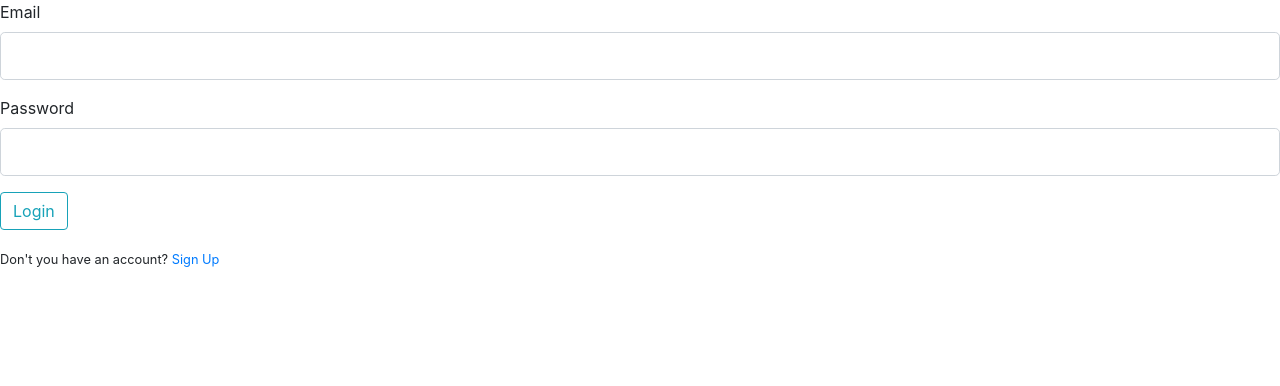
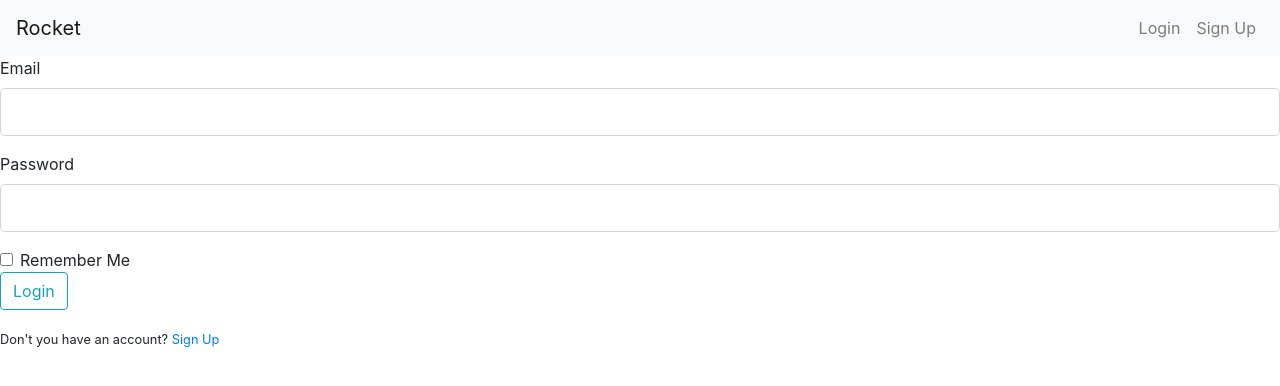
Before and after one commit to berkgaffaroglu/Rocket, a Flask app: page /login in a window 1280 px wide. Shown: the top 386 px of the page. Run offline with Flask 2, Linux system fonts and the light colour scheme; some libraries are stand-ins or nearby versions.

Commit message:
login ssy

```diff
--- a/Rocket/__init__.py
+++ b/Rocket/__init__.py
@@ -1,6 +1,7 @@
 from flask import Flask
 from flask_sqlalchemy import SQLAlchemy
 from flask_bcrypt import Bcrypt
+from flask_login import LoginManager
 
 #Setting up the app
 app = Flask(__name__)
@@ -8,6 +9,10 @@ app.config['SECRET_KEY'] = 'bLq6HxQQ0r9bFnqm'
 app.config['SQLALCHEMY_DATABASE_URI'] = 'sqlite:///site.db'
 db = SQLAlchemy(app)
 bcrypt = Bcrypt(app)
+login_manager = LoginManager(app)
+login_manager.login_view = 'login'
+login_manager.login_message_category = "info"
+
 
 
 #Importing the routes
--- a/Rocket/forms.py
+++ b/Rocket/forms.py
@@ -1,14 +1,28 @@
 from flask_wtf import FlaskForm
 from wtforms import StringField, PasswordField, SubmitField, BooleanField
-from wtforms.validators import DataRequired, Length, EqualTo, Email
-
+from wtforms.validators import DataRequired, Length, EqualTo, Email,ValidationError
+from Rocket.models import User
 
 class RegistrationForm(FlaskForm):
     username = StringField('Username', validators=[DataRequired(), Length(min=2, max=20)])
     email = StringField('Email', validators=[DataRequired(), Email()])
     password = PasswordField('Password', validators=[DataRequired()])
     confirm_password = PasswordField('Confirm Password',validators=[DataRequired(), EqualTo('password')])
+    remember = BooleanField('Remember Me')
     submit = SubmitField('Sign Up')
+    def validate_username(self, username):
+        user = User.query.filter_by(username=username.data).first()
+        if user:
+            raise ValidationError('That username is taken. Please choose another username.')
+
+    def validate_email(self, email):
+        user = User.query.filter_by(email=email.data).first()
+        if user:
+            raise ValidationError('That email is taken. Please choose another email.')
+
+
+
+
 
 
 class LoginForm(FlaskForm):
--- a/Rocket/routes.py
+++ b/Rocket/routes.py
@@ -1,8 +1,8 @@
-from flask import render_template, url_for, flash, redirect
+from flask import render_template, url_for, flash, redirect,request
 from Rocket import app,db,bcrypt
 from Rocket.forms import RegistrationForm, LoginForm
 from Rocket.models import User, Todo
-
+from flask_login import login_user,logout_user,current_user, login_required
 #Setting up routes
 @app.route('/')
 @app.route('/index')
@@ -12,17 +12,29 @@ def home():
 
 @app.route('/login', methods=['GET','POST'])
 def login():
+    if current_user.is_authenticated:
+        return redirect(url_for('home'))
     form = LoginForm()
     if form.validate_on_submit():
         user = User.query.filter_by(email=form.email.data).first()
-        if user:
-            bcrypt.check_password_hash(user.password, form.password.data)
-            flash(f'You are logged in: { user.username }', 'success')
+        if user and bcrypt.check_password_hash(user.password, form.password.data):
+            login_user(user, remember=form.remember.data)
+            next_page = request.args.get('next')
+            if next_page:
+                return redirect(next_page)
+            else:
+                return redirect(url_for('home'))
+
+
+        else:
+            flash(f'Login was unsuccessful. Please check email and password.', 'danger')
 
     return render_template('login.html', title="Login", form=form)
 
 @app.route('/signup', methods=['GET','POST'])
 def signup():
+    if current_user.is_authenticated:
+        return redirect(url_for('home'))
     form = RegistrationForm()
     if form.validate_on_submit():
         hashed_pw = bcrypt.generate_password_hash(form.password.data)
@@ -30,5 +42,14 @@ def signup():
         db.session.add(user)
         db.session.commit()
         flash(f'Account created for: {form.username.data}', 'success')
-        return redirect(url_for('home'))
+        return redirect(url_for('login'))
     return render_template('register.html', title="Sign Up", form=form)
+@app.route('/logout')
+def logout():
+    logout_user()
+    return redirect(url_for('home'))
+
+@app.route('/account')
+@login_required
+def account():
+        return render_template('account.html', title="Account")
--- /dev/null
+++ b/Rocket/templates/account.html
@@ -0,0 +1,6 @@
+{% extends 'base.html' %}
+{% block content %}
+
+Username: {{ current_user.username }}
+
+{% endblock %}
--- a/Rocket/templates/base.html
+++ b/Rocket/templates/base.html
@@ -9,6 +9,24 @@
  <title>Rocket - {% if title %}{{ title }}{% endif %}</title>
  </head>
  <body>
+
+  <nav class="navbar navbar-expand-lg navbar-light bg-light">
+    <a class="navbar-brand" href="{{url_for('home')}}">Rocket</a>
+    <button class="navbar-toggler" type="button" data-toggle="collapse" data-target="#navbarNavAltMarkup" aria-controls="navbarNavAltMarkup" aria-expanded="false" aria-label="Toggle navigation">
+      <span class="navbar-toggler-icon"></span>
+    </button>
+    <div class="collapse navbar-collapse" id="navbarNavAltMarkup">
+      <div class="navbar-nav ml-auto">
+        {% if current_user.is_authenticated%}
+        <a class="nav-item nav-link mr-auto" href="{{url_for('account')}}">Account</a>
+        <a class="nav-item nav-link mr-auto" href="{{url_for('logout')}}">Logout</a>
+        {% else %}
+        <a class="nav-item nav-link mr-auto" href="{{url_for('login')}}">Login</a>
+        <a class="nav-item nav-link mr-auto" href="{{url_for('signup')}}">Sign Up</a>
+        {% endif %}
+      </div>
+    </div>
+  </nav>
 
           {% with messages = get_flashed_messages(with_categories=true) %}
             {% if messages %}
--- a/Rocket/templates/login.html
+++ b/Rocket/templates/login.html
@@ -40,7 +40,10 @@
         {{ form.password(class="form-control form-control-lg")  }}
         {%endif%}
     </div>
-
+    <div class="form-check">
+        {{form.remember(class="form-check-input")}}
+        {{form.remember.label(class="form-check-label")}}
+      </div>
     <div class="form-group">
         {{form.submit(class="btn btn-outline-info")}}
     </div>
```
Also changed, not shown: Rocket/models.py (+7 -2 lines), Rocket/site.db, 1 other file.
